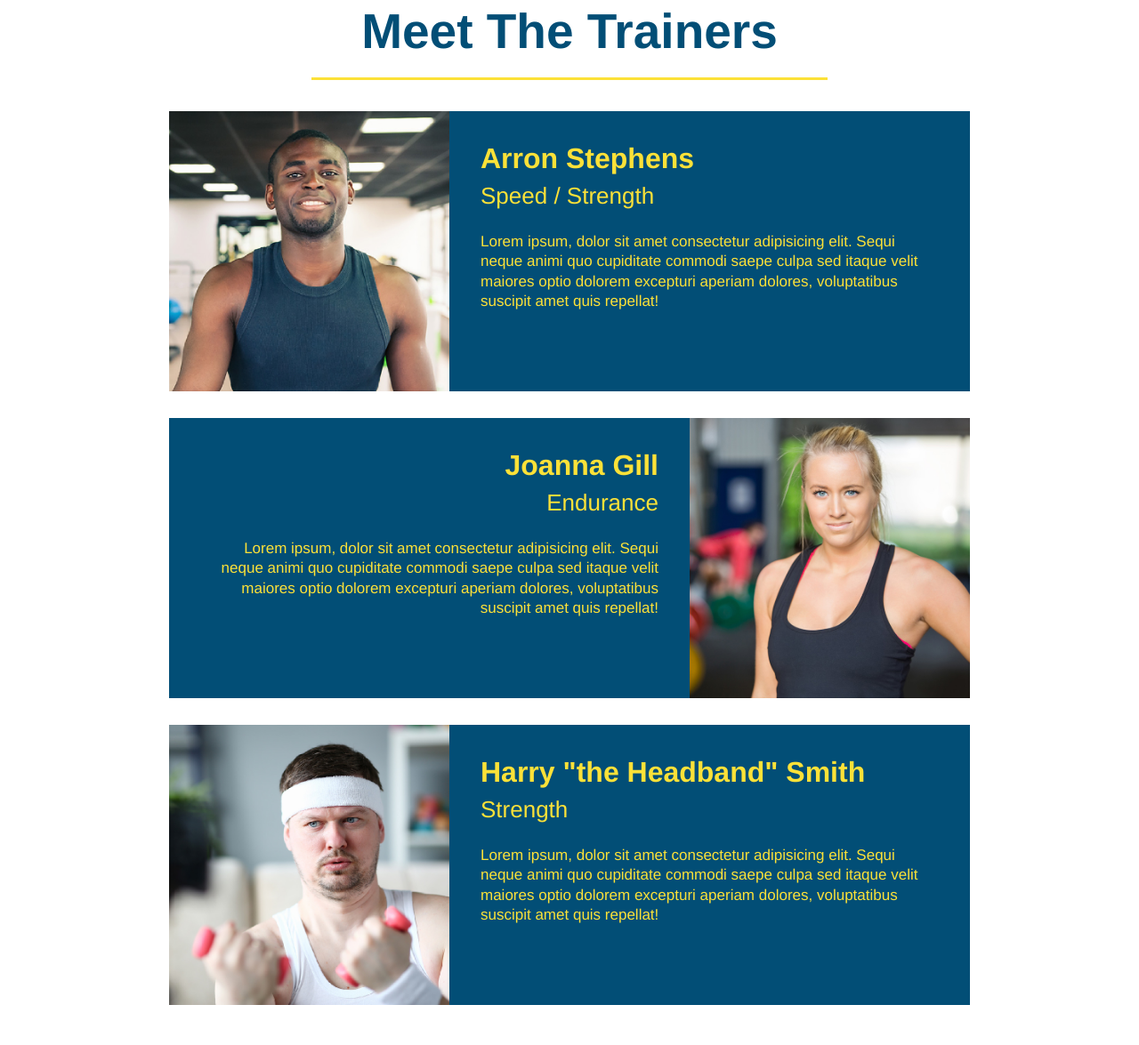
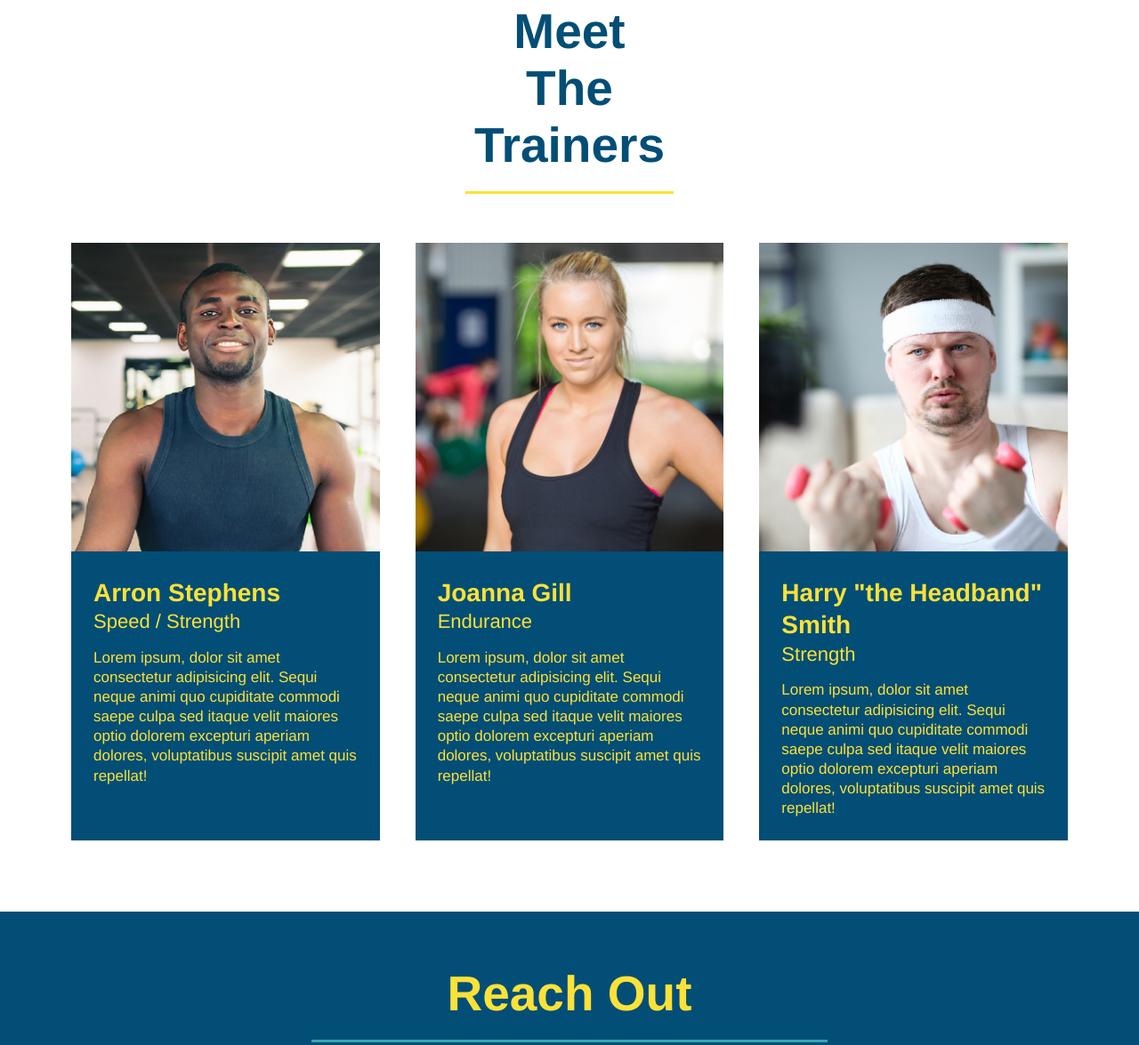
Before and after one commit to vitokwolf/Run-Buddy, a plain HTML site: page index.html in a window 1280 px wide. Shown: the part 2313-3488 px from the top of the page at 89% size. Drawn offline with Linux system fonts and the light colour scheme.

Commit message:
add flexbox to trainer section

```diff
--- a/assets/css/style.css
+++ b/assets/css/style.css
@@ -222,50 +222,41 @@ section {
 }
 
 .trainers {
-
+  width: 100%;
+  margin: 0 auto;
+  display: flex;
+  flex-wrap: wrap;
+  justify-content: space-around;
 }
 
 .trainer {
-  width: 900px;
-  margin: 0 auto 30px auto;
+  margin: 20px;
+  flex: 1;
   background: #024e76;
   color: #fce138;
-  overflow: auto;
 }
 
 .trainer img {
-  width: 35%;
-  float: left;
-}
+  width: 100%;
+ }
 
 .trainer-bio {
-  padding: 35px;
-  float: left;
-  width: 65%;
+  padding: 25px;
+  line-height: 1.3;
 }
 
 .trainer-bio h3 {
-  font-size: 32px;
-  margin-bottom: 8px;
+  font-size: 28px;
 }
 
 .trainer-bio h4 {
   font-weight: lighter;
-  font-size: 26px;
-  margin-bottom: 25px;
+  font-size: 22px;
+  margin-bottom: 15px;
 }
 
 .trainer-bio p {
   font-size: 17px;
-  line-height: 1.3;
-}
-
-.text-left {
-  text-align: left;
-}
-
-.text-right {
-  text-align: right;
 }
 
 /* REACH OUT STYLES START */
--- a/index.html
+++ b/index.html
@@ -149,13 +149,15 @@
     <div class="flex-row">
       <h2 class="section-title primary-border">Meet The Trainers</h2>
     </div>
+    <div class="trainers">
       <article class="trainer">
         <img src="./assets/images/trainer-1.jpg" alt="Arron Stephens in his workout clothes, ready to pump iron" />
-      <div class="trainer-bio text-left">
+        <div class="trainer-bio">
           <h3>Arron Stephens</h3>
           <h4>Speed / Strength</h4>
           <p>
-          Lorem ipsum, dolor sit amet consectetur adipisicing elit. Sequi neque animi quo cupiditate commodi saepe culpa
+            Lorem ipsum, dolor sit amet consectetur adipisicing elit. Sequi neque animi quo cupiditate commodi saepe
+            culpa
             sed
             itaque velit maiores optio dolorem excepturi aperiam dolores, voluptatibus suscipit amet quis repellat!
           </p>
@@ -164,32 +166,36 @@
 
       <!-- second trainer bio -->
       <article class="trainer">
-      <div class="trainer-bio text-right">
+        <img src="./assets/images/trainer-2.jpg" alt="Joanna Gill cooling off after a workout" />
+        <div class="trainer-bio">
           <h3>Joanna Gill</h3>
           <h4>Endurance</h4>
           <p>
-          Lorem ipsum, dolor sit amet consectetur adipisicing elit. Sequi neque animi quo cupiditate commodi saepe culpa
+            Lorem ipsum, dolor sit amet consectetur adipisicing elit. Sequi neque animi quo cupiditate commodi saepe
+            culpa
             sed
             itaque velit maiores optio dolorem excepturi aperiam dolores, voluptatibus suscipit amet quis repellat!
           </p>
         </div>
-      <img src="./assets/images/trainer-2.jpg" alt="Joanna Gill cooling off after a workout" />
+
       </article>
 
       <!-- third trainer bio -->
       <article class="trainer">
         <img src="./assets/images/trainer-3.jpg"
           alt="Harry Smith wearing a headband and lifting comically small pink weights" />
-      <div class="trainer-bio text-left">
+        <div class="trainer-bio">
           <h3>Harry "the Headband" Smith</h3>
           <h4>Strength</h4>
           <p>
-          Lorem ipsum, dolor sit amet consectetur adipisicing elit. Sequi neque animi quo cupiditate commodi saepe culpa
+            Lorem ipsum, dolor sit amet consectetur adipisicing elit. Sequi neque animi quo cupiditate commodi saepe
+            culpa
             sed
             itaque velit maiores optio dolorem excepturi aperiam dolores, voluptatibus suscipit amet quis repellat!
           </p>
         </div>
       </article>
+    </div>
   </section>
 
   <!-- "reach out" section -->
```
Lines whose indentation alone changed are shown as unchanged.
